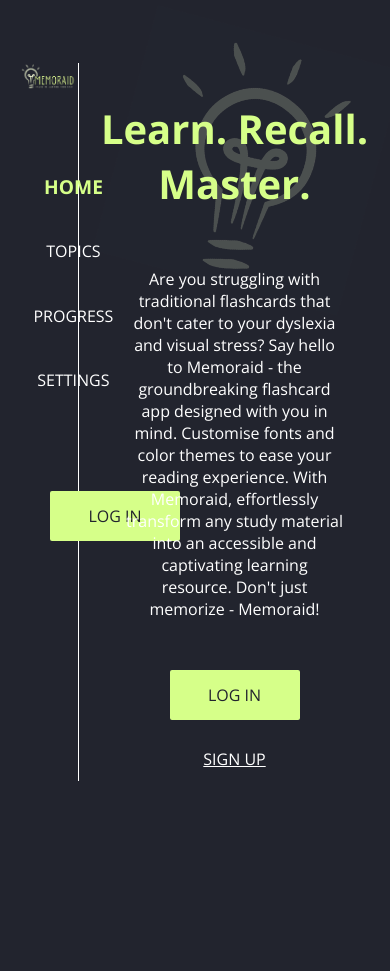
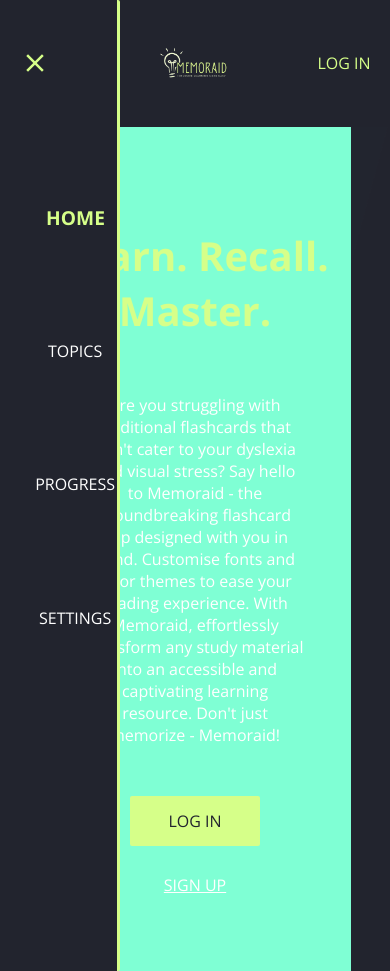
Before and after one commit to rkumari2/memoraid_client, a React (Vite) app: page / in a window 390 px wide. Both pictures are taken after a click on the element 49 px from the left and 79 px from the top of the page. Before the commit the page ends 844 px from the top, so only its background shows below. Built offline with nearby package versions, Linux system fonts and the light colour scheme.

Commit message:
menu is responsive for tablets size

```diff
--- a/src/components/Navbar/index.jsx
+++ b/src/components/Navbar/index.jsx
@@ -1,14 +1,19 @@
-import React from 'react'
+import React, { useState } from 'react'
 import { NavLink, Outlet, useNavigate } from 'react-router-dom'
 import { motion } from 'framer-motion'
 import { useAuth } from '../../authContext'
+import { IoMdClose } from "react-icons/io"
+import { CgMenuGridR } from "react-icons/cg"
 import './style.css'
 
 const Navbar = () => {
 
   const { isLoggedIn, logout } = useAuth()
 
-  const styles = ({ isActive }) => ({ color: isActive ? '#d6ff89' : '#FFFFFF', scale: isActive ? '1.2' : '1', fontWeight : isActive ? 'bold' : 'normal'})
+  const [showMenu, setShowMenu] = useState(false)
+  const [isOpen, setIsOpen] = useState(false)
+
+  const styles = ({ isActive }) => ({ color: isActive ? '#d6ff89' : '', scale: isActive ? '1.2' : '1', fontWeight: isActive ? 'bold' : 'normal' })
 
   const navigate = useNavigate()
 
@@ -23,9 +28,30 @@
     navigate('/')
   }
 
+  const toggleOpen = () => {
+    setShowMenu(true)
+    setIsOpen(true)
+  }
+
+  const toggleClose = () => {
+    setShowMenu(false)
+    setIsOpen(false)
+  }
+
+  const hideMenu = () => {
+    setShowMenu(false)
+    setIsOpen(false)
+  }
+
+  const variants = {
+    open: { opacity: 1, x: 0 },
+    closed: { opacity: 0, x: "-100%" },
+  }
+
   return (
     <div className='page'>
       <nav id='navbar-cont'>
+        <div className='large-screen-menu'>
           <div id="logo" onClick={handleLogoClick}>
             <img src="logo3.png" alt="logo" />
           </div>
@@ -49,14 +75,57 @@
           </div>
 
           <div id='login-btn-navbar'>
-          { isLoggedIn ? (
+            {isLoggedIn ? (
               <NavLink className='navlink' id='logout-link' onClick={handleLogout} > <motion.p whileHover={{ scale: 1.1 }} whileTap={{ scale: 0.9 }}> LOG OUT </motion.p> </NavLink>
             ) : (<motion.button className='button' whileHover={{ scale: 1.1 }} whileTap={{ scale: 0.9 }}>
               <NavLink id='login-btn-text' to='/login'> LOG IN </NavLink>
-          </motion.button>) }
+            </motion.button>)}
           </div>
+        </div>
+
+        <div className='small-screen-menu'>
+          {!isOpen ? (
+            <div onClick={toggleOpen} className='phone-menu-icon'>
+              <CgMenuGridR id='small-menu-icon' />
+            </div>
+          ) : (
+            <div onClick={toggleClose} className='phone-menu-icon'>
+              <IoMdClose id='small-menu-icon' />
+            </div>
+          )}
+
+          <div id="logo" onClick={handleLogoClick}>
+            <img src="logo3.png" alt="logo" />
+          </div>
+
+          <div id='login-btn-navbar'>
+            {isLoggedIn ? (
+              <NavLink className='navlink' id='logout-link' onClick={handleLogout} > LOG OUT </NavLink>
+            ) : (
+              <NavLink id='login-btn-text' to='/login'> LOG IN </NavLink>
+            )}
+          </div>
+
+        </div>
+
+        <motion.div className={`menu-links ${showMenu ? 'active' : ''}`}
+            animate={isOpen ? "open" : "closed"}
+            variants={variants}>
+              <div id='links'>
+                <NavLink className='navlink' style={styles} to='/' onClick={hideMenu}> HOME </NavLink>
+
+                <NavLink className='navlink' style={styles} to='/subjects' onClick={hideMenu}> TOPICS </NavLink>
+
+                <NavLink className='navlink' style={styles} to='/progress' onClick={hideMenu}> PROGRESS </NavLink>
+
+                <NavLink className='navlink' style={styles} to='/settings' onClick={hideMenu}> SETTINGS </NavLink>
+              </div>
+          </motion.div>
+
       </nav>
-    <Outlet/>
+
+      <Outlet />
+
     </div>
   )
 }
--- a/src/components/Navbar/style.css
+++ b/src/components/Navbar/style.css
@@ -6,10 +6,13 @@
 
 #navbar-cont {
     background-color: var(--bg);
-    /* background-color: aqua; */
-    margin: 0;
     width: 20%;
     height: 85vh;
+}
+
+.large-screen-menu {
+    height: 100%;
+    margin: 0;
     display: flex;
     flex-direction: column;
     justify-content: start;
@@ -61,12 +64,119 @@
     /* text-decoration: underline; */
 }
 
-@media screen and (max-width: 1024px) {
-    .navlink {
-        font-size: 16px;
+.menu-links, .phone-menu-icon, .small-screen-menu {
+    display: none;
+}
+
+
+@media only screen and (max-width: 1025px) {
+    #links {
+        margin-left: 40px;
+    }
+
+    #logo {
+        margin-left: 10px;
+    }
+
+    #login-btn-navbar {
+        margin-left: 40px;
+    }
+}
+
+@media only screen and (max-width: 821px) {
+    .page {
+        display: flex;
+        flex-direction: column;
+    }
+
+    #navbar-cont {
+        background-color: var(--bg);
+        width: 100%;
+        height: 15vh;
+        display: flex;
+        align-items: center;
+        justify-content: center;
+    }
+
+    .small-screen-menu {
+        /* background-color: aqua; */
+        width: 90%;
+        height: 100%;
+        display: flex;
+        justify-content: space-between;
+        align-items: center;
+    }
+
+    #logo, #login-btn-navbar, .phone-menu-icon {
+        width: 30%;
+        /* background-color: bisque; */
+        margin: 0;
+        height: 100%;
+    }
+
+    .phone-menu-icon {
+        display: flex;
+        align-items: center;
+        justify-content: start;
+    }
+
+    #login-btn-navbar {
+        display: flex;
+        align-items: center;
+        justify-content: end;
+    }
+
+    #logo {
+        display: flex;
+        align-items: center;
+        justify-content: center;
+    }
+
+    #logo img {
+        width: 70%;
+    }
+
+    .large-screen-menu{
+        display: none;
+    }
+
+    #small-menu-icon {
+        color: var(--pink);
+        font-size: 30px;
+        z-index: 2;
     }
 
     #login-btn-text {
-        font-size: 16px;
+        color: var(--pink);
+        /* font-size: 16px; */
+        text-decoration: none;
     }
+
+    .menu-links {
+        display: none;
+    }
+
+    .menu-links.active {
+        position: absolute;
+        top: 0;
+        left: 0;
+        display: flex;
+        flex-direction: column;
+        height: 100vh;
+        width: 30vw;
+        align-items: start;
+        justify-content: start;
+        background-color: var(--bg);
+        z-index: 1;
+        padding-top: 15vh;
+        border-right: 3px solid var(--pink);
+        border-radius: 0 2px 2px 0;
+    }
+
+    #links {
+        /* background-color: antiquewhite; */
+        height: 50%;
+    }
+
+
 }
--- a/src/style.css
+++ b/src/style.css
@@ -11,22 +11,19 @@
 
 * {
     font-family: 'Open Sans', sans-serif;
-    /* line-height: 1.5rem; */
-    /* letter-spacing: 0.05rem; */
 }
 
 body {
-    /* background-color: aqua; */
     background-color: var(--bg);
     padding: 0;
     margin: 0;
 }
 
 #root {
-    /* background-color: antiquewhite; */
     height: 100vh;
     margin: 0;
     padding: 0;
+    /* background-color: #d6ff89; */
 }
 
 .button {
@@ -48,7 +45,7 @@
 }
 
 .page-layout {
-    /* background-color: aqua; */
+    background-color: aquamarine;
     height: 100vh;
     width: 80%;
     display: flex;
```
Lines whose indentation alone changed are shown as unchanged.
